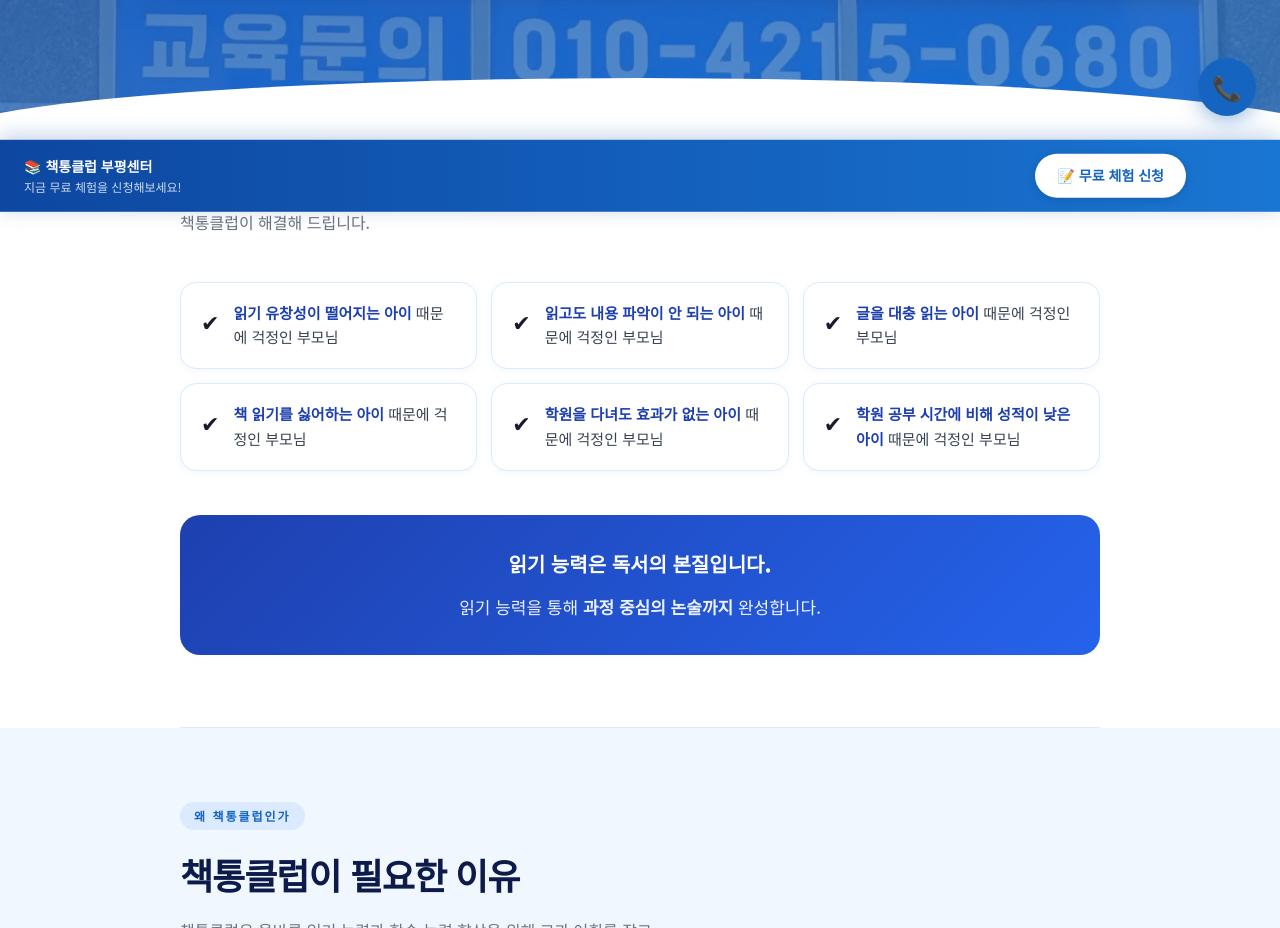
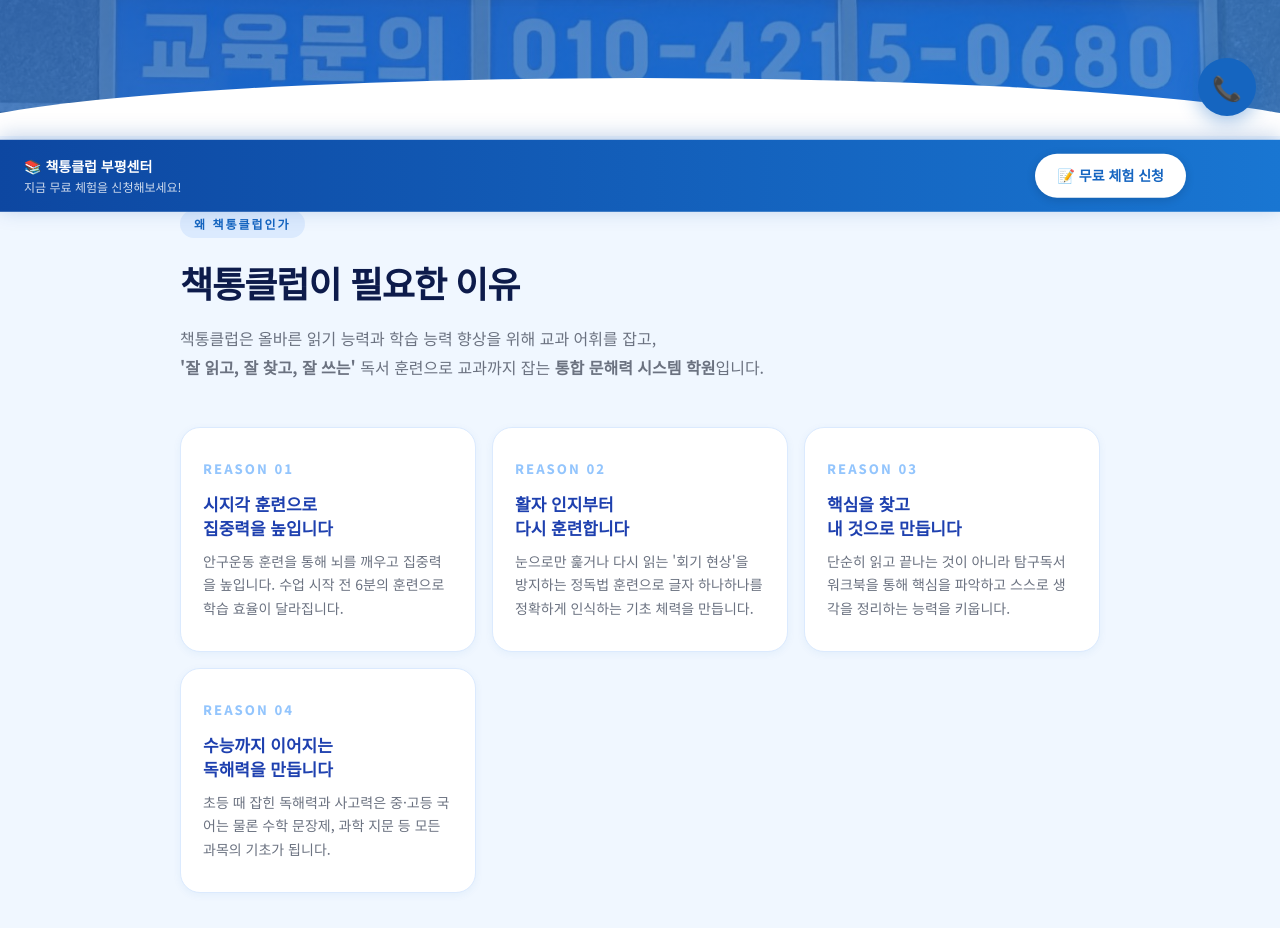
Before and after one commit to seol30838-dev/booktong0680, a plain HTML site: page index.html in a window 1280 px wide. Shown: the part 660-1588 px from the top of the page. Drawn offline with Linux system fonts and the light colour scheme.

Commit message:
체크리스트 섹션 전체 삭제
Co-Authored-By: Claude Sonnet 4.6 <noreply@anthropic.com>

```diff
--- a/index.html
+++ b/index.html
@@ -704,26 +704,6 @@ footer strong { color:#fff; font-size:15px; }
   </div>
 </header>
 
-<!-- 이런 아이라면 -->
-<section class="sec" style="background:#fff;">
-  <div class="sec-inner">
-    <p class="sec-desc">책통클럽이 해결해 드립니다.</p>
-    <div class="check-grid">
-      <div class="check-item"><span class="check-icon">✔</span><p><strong>읽기 유창성이 떨어지는 아이</strong> 때문에 걱정인 부모님</p></div>
-      <div class="check-item"><span class="check-icon">✔</span><p><strong>읽고도 내용 파악이 안 되는 아이</strong> 때문에 걱정인 부모님</p></div>
-      <div class="check-item"><span class="check-icon">✔</span><p><strong>글을 대충 읽는 아이</strong> 때문에 걱정인 부모님</p></div>
-      <div class="check-item"><span class="check-icon">✔</span><p><strong>책 읽기를 싫어하는 아이</strong> 때문에 걱정인 부모님</p></div>
-      <div class="check-item"><span class="check-icon">✔</span><p><strong>학원을 다녀도 효과가 없는 아이</strong> 때문에 걱정인 부모님</p></div>
-      <div class="check-item"><span class="check-icon">✔</span><p><strong>학원 공부 시간에 비해 성적이 낮은 아이</strong> 때문에 걱정인 부모님</p></div>
-    </div>
-    <div class="need-banner">
-      <strong>읽기 능력은 독서의 본질입니다.</strong>
-      <p>읽기 능력을 통해 <strong>과정 중심의 논술까지</strong> 완성합니다.</p>
-    </div>
-  </div>
-</section>
-
-<div class="divider"></div>
 
 <!-- 책통클럽이 필요한 이유 -->
 <section class="sec" style="background:#F0F7FF;">
```
Also changed, not shown: 책통클럽_소개페이지.html (+0 -20 lines).
